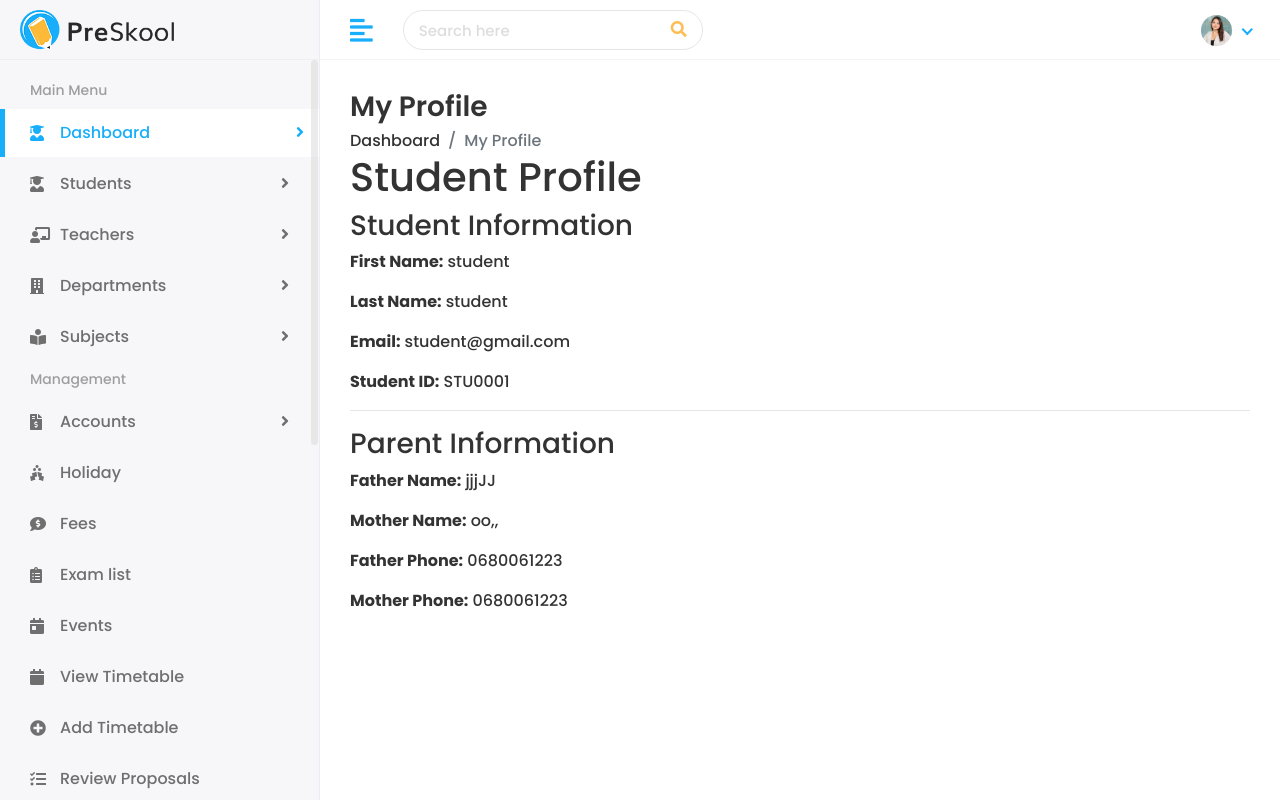
After one commit to Oboualiti/School-PFM-Django-, a Django app: a page that uses templates/Home/base.html in a window 1280 px wide. The commit adds this page. Run offline with Django 5.2, Linux system fonts and the light colour scheme; a user stored in the database is signed in; data comes from the database, SQL or seed files in the repository; both versions use the stored data as it was after the commit; some libraries are stand-ins or nearby versions.

Commit message:
add profile page

```diff
--- a/student/urls.py
+++ b/student/urls.py
@@ -13,6 +13,6 @@ urlpatterns = [
  views.delete_student, name='delete_student'),
 
  path('student_dashboard/', views.student_dashboard, name='student_dashboard'),
- path('me/', views.my_profile, name='my_profile'),
+ path('profile/<str:student_id>/', views.my_profile , name='my_profile'),
 
 ]
--- a/student/views.py
+++ b/student/views.py
@@ -156,7 +156,9 @@ def view_student(request, student_id):
 @admin_required
 def delete_student(request, student_id):
     student = get_object_or_404(Student, student_id=student_id)
+    user = student.user
     student.delete()
+    user.delete()  # Delete the associated user
     return redirect('student_list')
 
 @login_required
@@ -164,11 +166,14 @@ def student_dashboard(request):
     return render(request, 'students/student-dashboard.html')
 
 @login_required
-def my_profile(request):
-    me = Student.objects.filter(user_id=request.user.id).first()
-    if not me:
-        return HttpResponseForbidden()
-    return render(request, 'students/student-details.html', {'student': me})
+def my_profile(request , student_id):
+    student = get_object_or_404(Student, student_id=student_id)
+
+    context = {
+        "student": student
+    }
+
+    return render(request, "students/my_profile.html", context)
 
 
 @login_required
--- a/templates/Home/base.html
+++ b/templates/Home/base.html
@@ -78,7 +78,7 @@
                         </div>
                      </div>
                      {% if user.is_authenticated and user.is_student %}
-                     <a class="dropdown-item" href="{% url 'my_profile' %}">My Profile</a>
+                     <a class="dropdown-item" href="{% url 'my_profile' student_id=user.student.student_id %}">My Profile</a>
                      {% else %}
                      <a class="dropdown-item" href="#">My Profile</a>
                      {% endif %}
@@ -114,7 +114,7 @@
                         <ul>
                            <li><a href="{% url 'student_list' %}">Student List</a></li>
                            {% if user.is_authenticated and user.is_student %}
-                           <li><a href="{% url 'my_profile' %}">My Profile</a></li>
+                           <li><a href="{% url 'my_profile' student_id=user.student.student_id %}">My Profile</a></li>
                            {% elif user.is_authenticated and user.is_admin or user.is_authenticated and user.is_teacher %}
                            <li><a href="{% url 'add_student' %}">Student Add</a></li>
                            {% endif %}
--- a/templates/students/edit-student.html
+++ b/templates/students/edit-student.html
@@ -27,13 +27,13 @@
                                 <div class="col-12 col-sm-6">
                                     <div class="form-group">
                                         <label>First Name</label>
-                                        <input type="text" name="first_name" class="form-control" value="{{ student.first_name }}">
+                                        <input type="text" name="first_name" class="form-control" value="{{ student.user.first_name }}">
                                     </div>
                                 </div>
                                 <div class="col-12 col-sm-6">
                                     <div class="form-group">
                                         <label>Last Name</label>
-                                        <input type="text" name="last_name" class="form-control" value="{{ student.last_name }}">
+                                        <input type="text" name="last_name" class="form-control" value="{{ student.user.last_name }}">
                                     </div>
                                 </div>
                                 <div class="col-12 col-sm-6">
--- /dev/null
+++ b/templates/students/my_profile.html
@@ -0,0 +1,39 @@
+{% extends 'Home/base.html' %}
+
+{% load static %}
+
+{% block body %}
+<div class="page-wrapper">
+    <div class="content container-fluid">
+        <div class="page-header">
+            <div class="row align-items-center">
+                <div class="col">
+                    <h3 class="page-title">My Profile</h3>
+                    <ul class="breadcrumb">
+                        <li class="breadcrumb-item"><a href="{% url 'student_dashboard' %}">Dashboard</a></li>
+                        <li class="breadcrumb-item active">My Profile</li>
+                    </ul>
+<h1>Student Profile</h1>
+
+<h3>Student Information</h3>
+
+<p><b>First Name:</b> {{ student.user.first_name }}</p>
+<p><b>Last Name:</b> {{ student.user.last_name }}</p>
+<p><b>Email:</b> {{ student.user.email }}</p>
+<p><b>Student ID:</b> {{ student.student_id }}</p>
+
+{% if student.student_image %}
+<img src="{{ student.student_image.url }}" width="120">
+{% endif %}
+
+<hr>
+
+<h3>Parent Information</h3>
+
+<p><b>Father Name:</b> {{ student.parent.father_name }}</p>
+<p><b>Mother Name:</b> {{ student.parent.mother_name }}</p>
+<p><b>Father Phone:</b> {{ student.parent.father_mobile }}</p>
+<p><b>Mother Phone:</b> {{ student.parent.mother_mobile }}</p>
+
+</div>
+{% endblock %}
```
Also changed, not shown: db.sqlite3.
